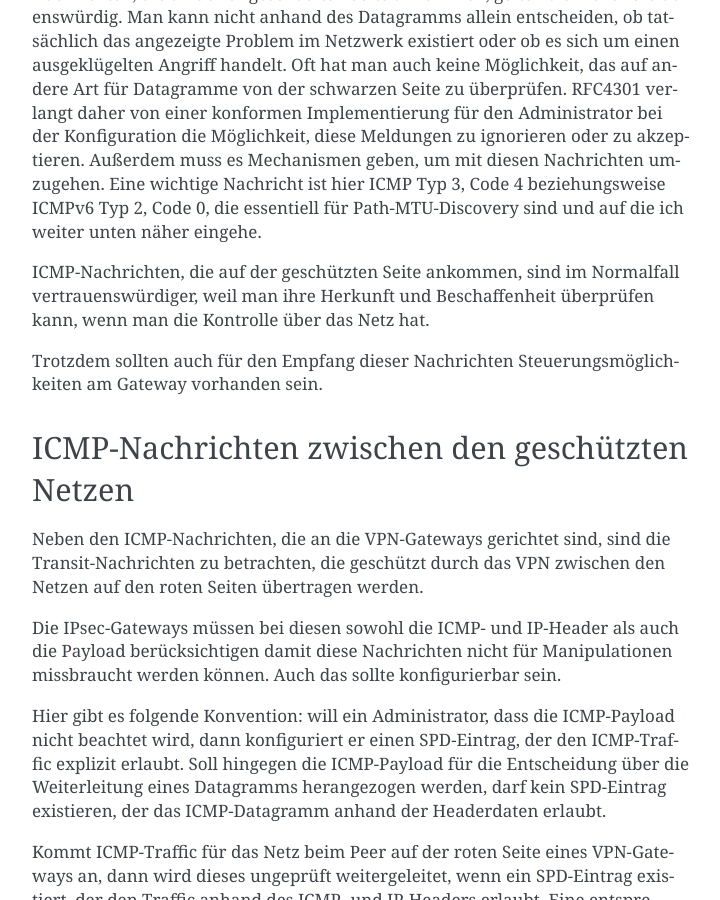
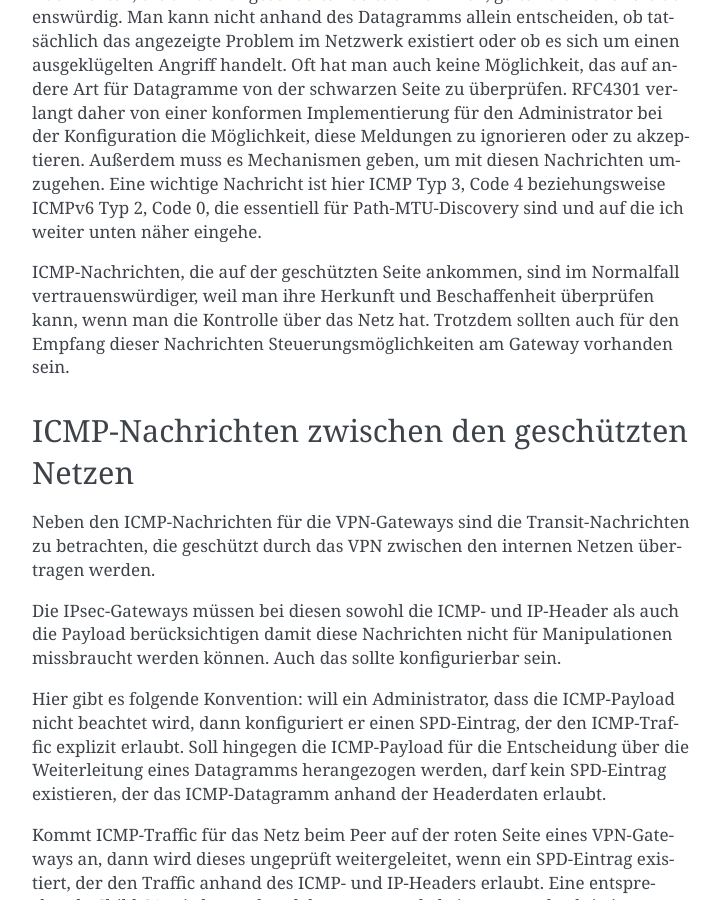
Before and after one commit to matwei-books/Fehlersuche-bei-IPsec-VPN-mit-IKEv2, a Sphinx documentation site: the page built from source/ikev2/icmp-handling.rst, in a window 1280 px wide and 900 px high, scrolled down 879 px. Shown: the whole window, without its empty margins (388-1108 px from the left). Built offline with Sphinx 7.4.7, drawn with Linux system fonts in a browser that asks for light colours; cross-references to code outside the pages are shown as plain code; some of the changed text lies outside the part shown.

Commit message:
Text überarbeitet

```diff
--- a/source/ikev2/icmp-handling.rst
+++ b/source/ikev2/icmp-handling.rst
@@ -64,17 +64,16 @@ ICMP-Nachrichten, die auf der geschützten Seite ankommen,
 sind im Normalfall vertrauenswürdiger,
 weil man ihre Herkunft und Beschaffenheit überprüfen kann,
 wenn man die Kontrolle über das Netz hat.
-
 Trotzdem sollten auch für den Empfang dieser Nachrichten
 Steuerungsmöglichkeiten am Gateway vorhanden sein.
 
 ICMP-Nachrichten zwischen den geschützten Netzen
 ------------------------------------------------
 
-Neben den ICMP-Nachrichten, die an die VPN-Gateways gerichtet sind,
+Neben den ICMP-Nachrichten für die VPN-Gateways
 sind die Transit-Nachrichten zu betrachten,
 die geschützt durch das VPN
-zwischen den Netzen auf den roten Seiten übertragen werden.
+zwischen den internen Netzen übertragen werden.
 
 Die IPsec-Gateways müssen bei diesen
 sowohl die ICMP- und IP-Header als auch die Payload berücksichtigen
```
Also changed, not shown: other parts of source/ikev2/icmp-handling.rst (+1 -1 lines).
